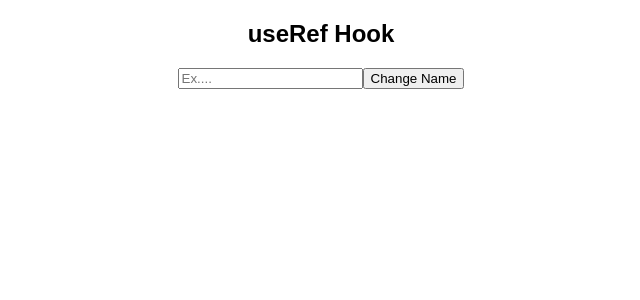
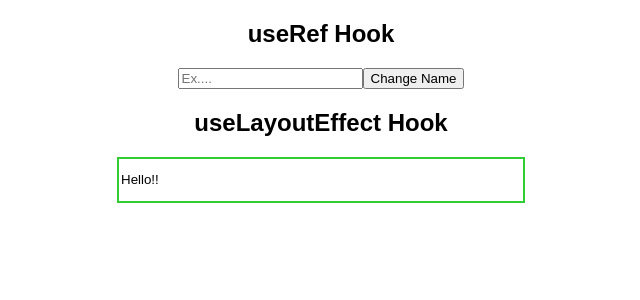
Before and after one commit to Ronak-Mutha/Practicing-React-Hooks, a React (Create React App) app: page / in a window 1280 px wide. Shown: the top 300 px of the page, without its empty margins (319-959 px from the left). Built offline with nearby package versions, Linux system fonts and the light colour scheme.

Commit message:
practiced useLayoutEffect hook

```diff
--- a/src/App.js
+++ b/src/App.js
@@ -3,6 +3,7 @@
 import PracticeUseReducer from "./PracticeUseReducer";
 import PracticeUseEffect from "./PracticeUseEffect";
 import PracticeUseRef from "./PracticeUseRef";
+import PracticeUseLayoutEffect from "./PracticeUseLayoutEffect";
 
 export default function App() {
   return (
@@ -16,6 +17,8 @@
       <PracticeUseEffect /> */}
       <h2> useRef Hook </h2>
       <PracticeUseRef />
+      <h2> useLayoutEffect Hook </h2>
+      <PracticeUseLayoutEffect />
     </div>
   );
 }
--- /dev/null
+++ b/src/PracticeUseLayoutEffect.js
@@ -0,0 +1,30 @@
+import React, { useRef, useLayoutEffect, useEffect } from "react";
+
+export default function PracticeUseLayoutEffect() {
+  const inputRef = useRef(null);
+
+  // useLayoutEffect - Updates scheduled inside useLayoutEffect will be flushed synchronously, before the browser has a chance to paint. Prefer the standard useEffect when possible to avoid blocking visual updates.
+
+  useLayoutEffect(() => {
+    console.log(inputRef.current.value);
+  });
+
+  // use useEffect preferably.
+  useEffect(() => {
+    inputRef.current.value = "Hello!!";
+  });
+
+  return (
+    <>
+      <input
+        ref={inputRef}
+        value="ronak"
+        style={{
+          height: "40px",
+          width: "400px",
+          border: "2px solid limegreen"
+        }}
+      />
+    </>
+  );
+}
```
